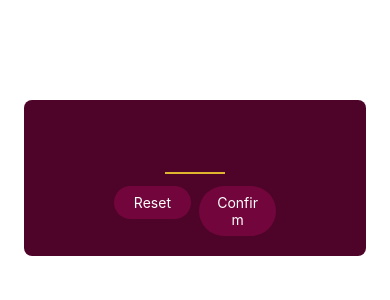
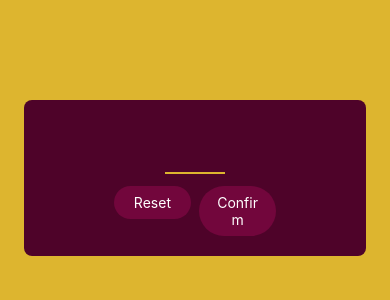
Before and after one commit to sdarnadeem/guess-my-number-app, a React Native app: screen / in a window 390 px wide. Shown: the top 300 px of the page. Built offline with nearby package versions, Linux system fonts and the light colour scheme.

Commit message:
provide root styles

```diff
--- a/App.js
+++ b/App.js
@@ -1,15 +1,17 @@
-import { StyleSheet, Text, View } from "react-native";
+import { StyleSheet, View } from "react-native";
 import StartGameScreen from "./screens/StartGameScreen.js";
 
 export default function App() {
-  return <StartGameScreen />;
+  return (
+    <View style={styles.rootScreen}>
+      <StartGameScreen />
+    </View>
+  );
 }
 
 const styles = StyleSheet.create({
-  container: {
+  rootScreen: {
+    backgroundColor: "#ddb52f",
     flex: 1,
-    backgroundColor: "#fff",
-    alignItems: "center",
-    justifyContent: "center",
   },
 });
```
